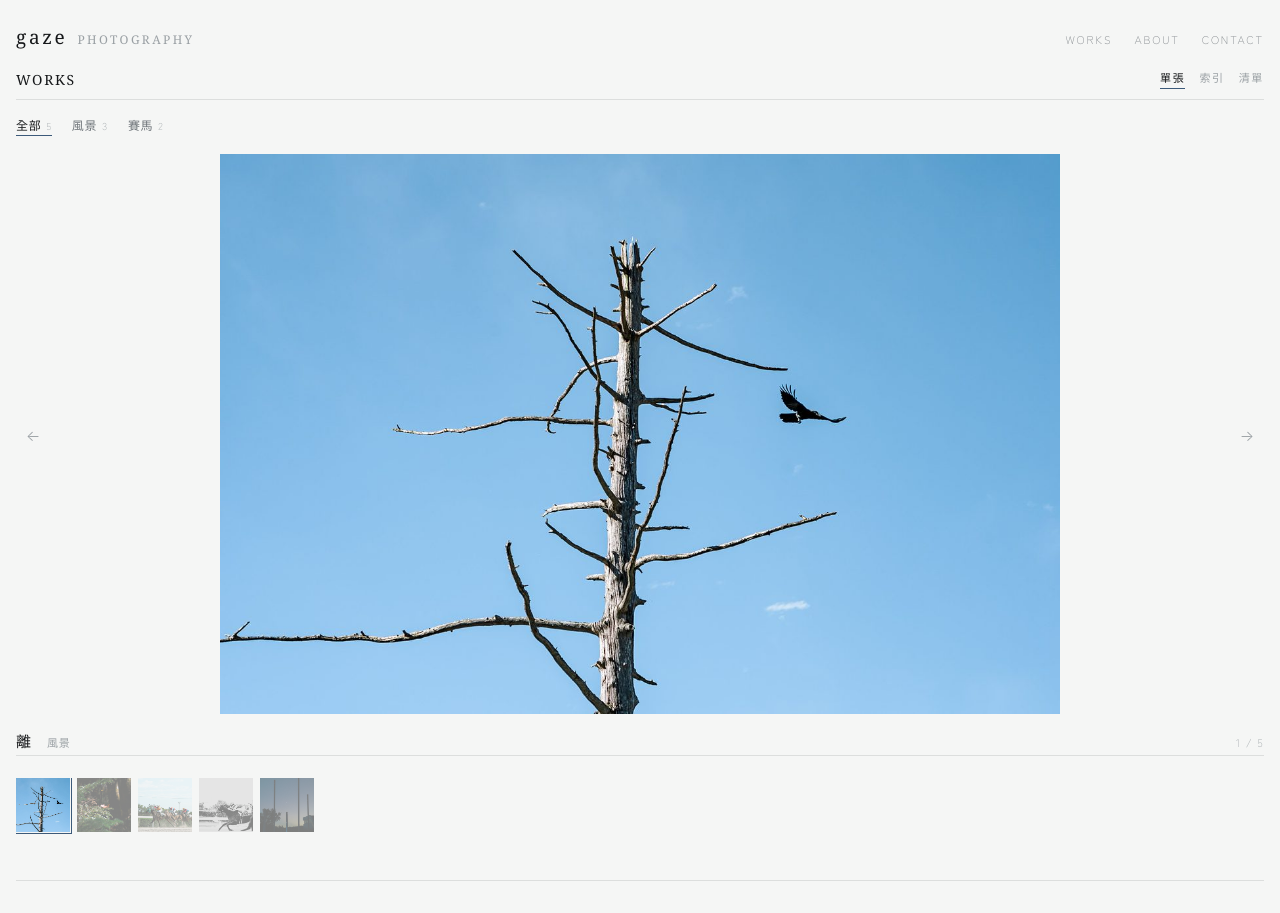
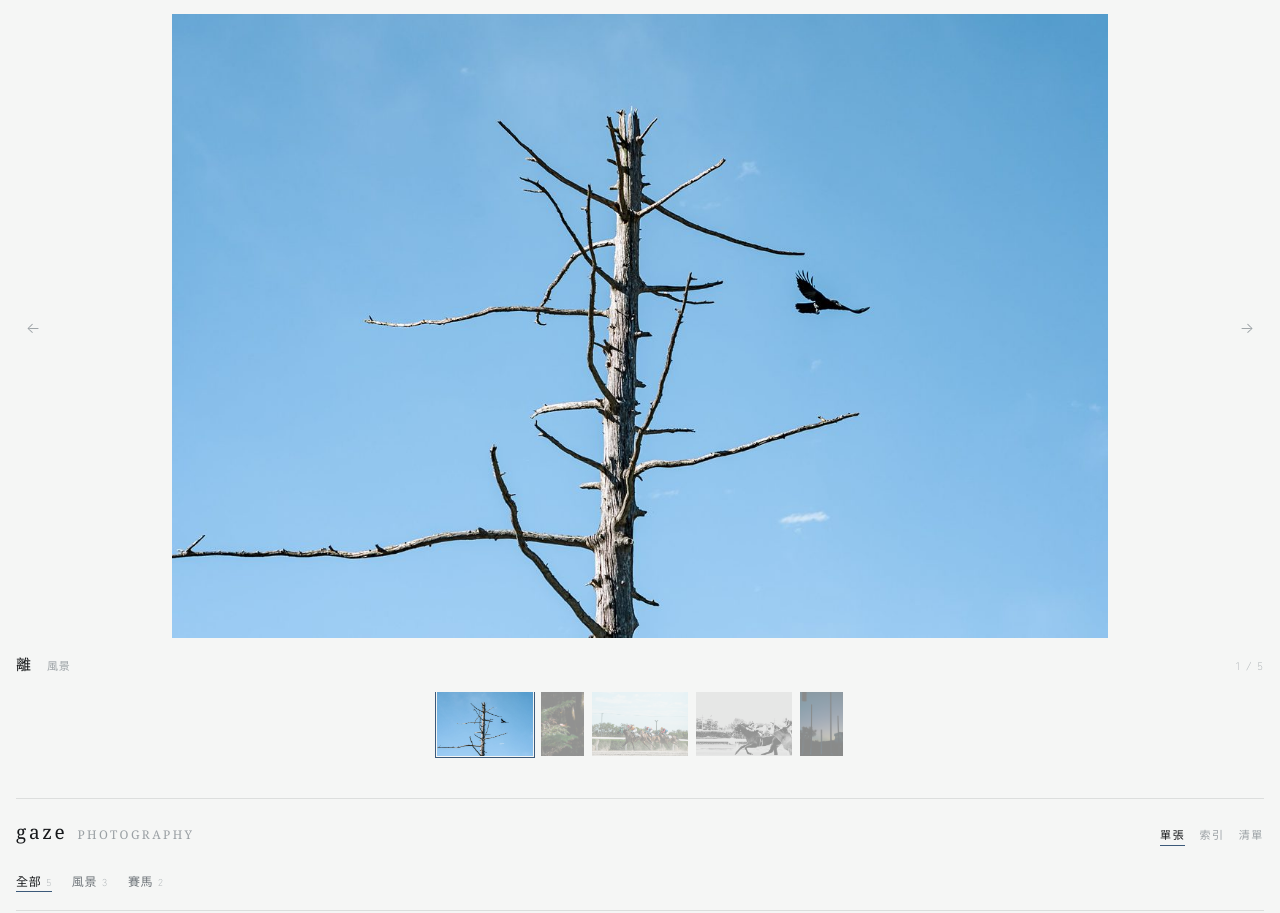
Before and after one commit to residuehank-max/gaze, a plain HTML site: page index.html in a window 1280 px wide. Shown: the top 913 px of the page. Drawn offline with Linux system fonts and the light colour scheme; a web font is replaced by a local one.

Commit message:
change: 照片優先的版面
參考 encounter.curbon.jp 的作品頁：

- 一進站就是照片，佔住第一屏；站名、版面切換、分類篩選全部移到照片下方，
  往下捲才看到，接著是 About 與 Contact
- 左右箭頭改為固定在畫面兩側（絕對定位），不隨照片大小移動
- 縮圖改為保留各自的原始比例並置中，直幅窄、橫幅寬，不再一律切成正方形
- 新增 fitStage()：照片放到最大之後，舞台高度收到照片的高度，
  手機上橫幅照片不再浮在一大片空白中間

已驗證 5 張 × 桌機/平板/手機，比例皆正確且無多餘空白。

Co-Authored-By: Claude Opus 5 <noreply@anthropic.com>
Claude-Session: https://claude.ai/code/session_01QjVMDvwpKHvaphVW4fJYnD

```diff
--- a/index.html
+++ b/index.html
@@ -63,7 +63,7 @@ body{
 a{color:inherit}
 
 /* ---------- header ---------- */
-.masthead{display:flex; align-items:baseline; justify-content:space-between; gap:24px; padding-block:24px 18px; flex-wrap:wrap}
+.controls{display:flex; align-items:baseline; justify-content:space-between; gap:24px; padding-block:20px 10px; flex-wrap:wrap}
 .mark{font-family:var(--font-title); font-size:19px; letter-spacing:.14em; font-weight:400}
 .mark em{font-style:normal; color:var(--ink-faint); letter-spacing:.2em; font-size:12px; margin-left:10px}
 .nav{display:flex; gap:22px; font-size:11px; letter-spacing:.17em; text-transform:uppercase; color:var(--ink-soft)}
@@ -81,8 +81,6 @@ a{color:inherit}
 .note button{flex:none; background:none; border:0; color:var(--ink-faint); font:inherit; font-size:16px; line-height:1; cursor:pointer; padding:2px 4px}
 
 /* ---------- section bar ---------- */
-.bar{display:flex; align-items:flex-end; justify-content:space-between; gap:20px; flex-wrap:wrap; padding-bottom:10px}
-.bar h1{margin:0; font-family:var(--font-title); font-weight:400; font-size:14px; letter-spacing:.12em}
 .views{display:flex; gap:14px; flex-wrap:wrap}
 .views button{
   background:none; border:0; padding:0 0 3px; font:inherit; font-size:11px; letter-spacing:.15em;
@@ -93,6 +91,7 @@ a{color:inherit}
 .views button:focus-visible{outline:1px solid var(--accent); outline-offset:3px}
 
 hr.rule{border:0; border-top:1px solid var(--rule); margin:0}
+.ends{border-top:1px solid var(--rule)}
 
 /* ---------- filters ---------- */
 .filters{display:flex; flex-wrap:wrap; gap:6px 20px; padding-block:14px 18px}
@@ -118,10 +117,10 @@ figure{margin:0}
 /* ====================================================
    VIEW: 單張 — one photo holds the screen
    ==================================================== */
-#single{padding-bottom:40px}
+#single{padding-top:14px; padding-bottom:34px}
 #single .stage{
   position:relative;
-  height:min(70vh, 760px); min-height:300px;
+  height:min(78vh, 880px); min-height:320px;
   display:flex; align-items:center; justify-content:center;
   touch-action:pan-y;
 }
@@ -147,7 +146,7 @@ figure{margin:0}
 
 #single .caption{
   display:flex; align-items:baseline; gap:16px; flex-wrap:wrap;
-  padding-block:16px 4px; border-bottom:1px solid var(--rule); margin-bottom:22px;
+  padding-block:15px 0; margin-bottom:18px;
 }
 #single .caption .t{font-family:var(--font-title); font-size:15px; color:var(--ink)}
 #single .caption .y{color:var(--ink-faint); font-size:11.5px; font-variant-numeric:tabular-nums}
@@ -159,11 +158,12 @@ figure{margin:0}
 }
 
 #strip{
-  display:flex; gap:7px; overflow-x:auto; overflow-y:hidden; padding-bottom:8px;
+  display:flex; justify-content:center; gap:8px;
+  overflow-x:auto; overflow-y:hidden; padding-bottom:8px;
   scrollbar-width:thin;
 }
 #strip .th{
-  flex:none; width:54px; aspect-ratio:1/1; border:0; padding:0; cursor:pointer; opacity:.5;
+  flex:none; height:64px; width:auto; border:0; padding:0; cursor:pointer; opacity:.45;
   background-color:var(--c1);
   background-image:linear-gradient(164deg, var(--c1), var(--c2));
   transition:opacity .2s ease;
@@ -237,41 +237,20 @@ footer{padding-block:26px 44px; font-size:10.5px; letter-spacing:.13em; color:va
 #lb .close{font-size:11px; letter-spacing:.17em; text-transform:uppercase}
 
 @media (max-width:560px){
-  #single .stage{height:min(58vh, 520px)}
+  #single .stage{height:min(66vh, 560px); min-height:0}
+  #strip{justify-content:flex-start}
+  #strip .th{height:52px}
   #single .arrow, #lb #lbPrev, #lb #lbNext{display:none}
   #strip .th{width:44px}
   #works.masonry{columns:2 150px; column-gap:12px}
   #works.masonry .tile{margin-bottom:20px}
   #works.list .tile{grid-template-columns:60px 1fr; gap:12px}
-  .masthead{padding-block:18px 14px}
 }
 @media (prefers-reduced-motion: reduce){*{transition:none !important}}
 </style>
 </head>
 <body>
 <div class="wrap">
-
-  <header class="masthead">
-    <div class="mark" id="mark">LIU<em>PHOTOGRAPHY</em></div>
-    <nav class="nav">
-      <a href="#works-top">Works</a>
-      <a href="#about">About</a>
-      <a href="#contact">Contact</a>
-    </nav>
-  </header>
-
-
-  <div class="bar" id="works-top">
-    <h1>WORKS</h1>
-    <div class="views" id="views">
-      <button type="button" data-view="single"  aria-pressed="true">單張</button>
-      <button type="button" data-view="masonry" aria-pressed="false">索引</button>
-      <button type="button" data-view="list"    aria-pressed="false">清單</button>
-    </div>
-  </div>
-  <hr class="rule">
-
-  <div class="filters" id="filters"></div>
 
   <!-- VIEW: single -->
   <div id="single" hidden>
@@ -288,11 +267,29 @@ footer{padding-block:26px 44px; font-size:10.5px; letter-spacing:.13em; color:va
     </div>
     <div id="strip"></div>
   </div>
-
   <!-- VIEW: masonry / list -->
   <div id="works" hidden></div>
+  <p class="msg" id="msg">正在讀取 photos.json…</p>
 
-  <p class="msg" id="msg">正在讀取 photos.json…</p>
+  <hr class="rule">
+
+  <div class="controls" id="works-top">
+    <div class="mark" id="mark">gaze<em>PHOTOGRAPHY</em></div>
+    <div class="views" id="views">
+      <button type="button" data-view="single"  aria-pressed="true">單張</button>
+      <button type="button" data-view="masonry" aria-pressed="false">索引</button>
+      <button type="button" data-view="list"    aria-pressed="false">清單</button>
+    </div>
+  </div>
+  <div class="filters" id="filters"></div>
+
+
+
+
+
+
+
+
 
   <div class="ends">
     <section id="about">
@@ -444,6 +441,22 @@ function fitBox(el, box, r){
   else { el.style.height = ch + 'px'; el.style.width = Math.round(ch * r) + 'px'; }
 }
 
+/* 把主照片放到最大，然後把舞台高度收到照片的高度。
+   不這樣做的話，手機上橫幅照片會浮在一大片空白中間。 */
+function fitStage(){
+  const p = shown[cur];
+  if (!p) return;
+  const r = ratioOf(p);
+  stageEl.style.height = '';                 // 先放開，量 CSS 給的上限
+  const maxH = stageEl.clientHeight, maxW = stageEl.clientWidth;
+  if (!maxH || !maxW) return;
+  let w = maxW, h = Math.round(maxW / r);
+  if (h > maxH){ h = maxH; w = Math.round(maxH * r); }
+  shotEl.style.width  = w + 'px';
+  shotEl.style.height = h + 'px';
+  stageEl.style.height = h + 'px';
+}
+
 /* ---------- render ---------- */
 function render(){
   shown = DATA.photos.filter(p => active === 'all' || inCat(p, active));
@@ -480,7 +493,7 @@ function paintSingle(){
     applySrc(img, p, SIZES.single);
     shotEl.appendChild(img);
   }
-  fitBox(shotEl, stageEl, ratioOf(p));
+  fitStage();
   syncHash();
 
   document.getElementById('cTitle').textContent = p.title || '';
@@ -531,6 +544,7 @@ function buildStrip(){
     const t = tone(p);
     b.style.setProperty('--c1', t[0]);
     b.style.setProperty('--c2', t[1]);
+    b.style.aspectRatio = p.ratio || '3/2';   // 縮圖保留原始比例：直幅窄、橫幅寬
     b.setAttribute('aria-label', p.title);
     b.setAttribute('aria-current', String(i === cur));
     if (p.file){
@@ -673,7 +687,7 @@ window.addEventListener('resize', () => {
   rid = setTimeout(() => {
     if (!shown.length) return;
     if (!lb.hidden) fitBox(lbShot, lbStage, ratioOf(shown[cur]));
-    else if (view === 'single') fitBox(shotEl, stageEl, ratioOf(shown[cur]));
+    else if (view === 'single') fitStage();
   }, 100);
 });
 </script>
```
